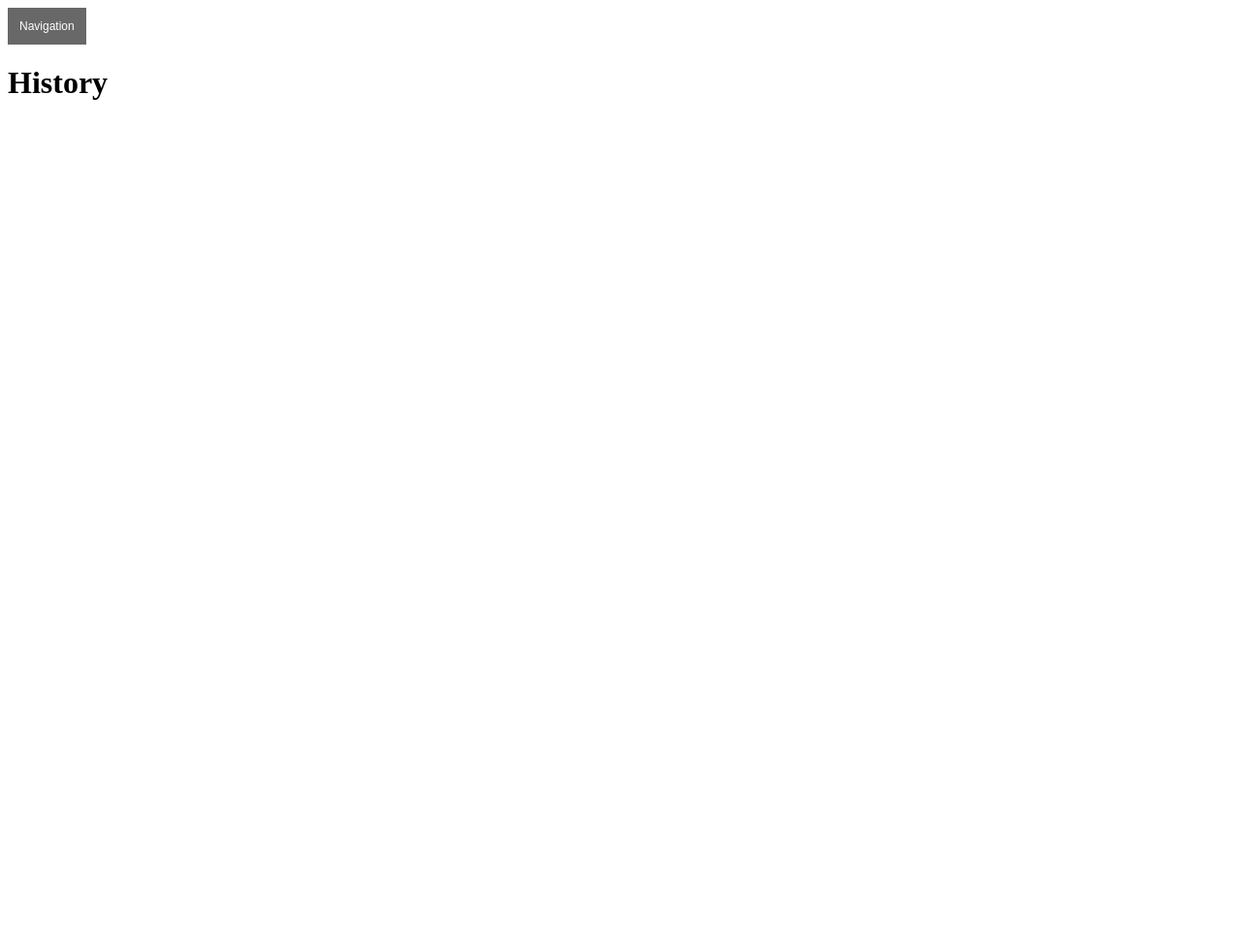
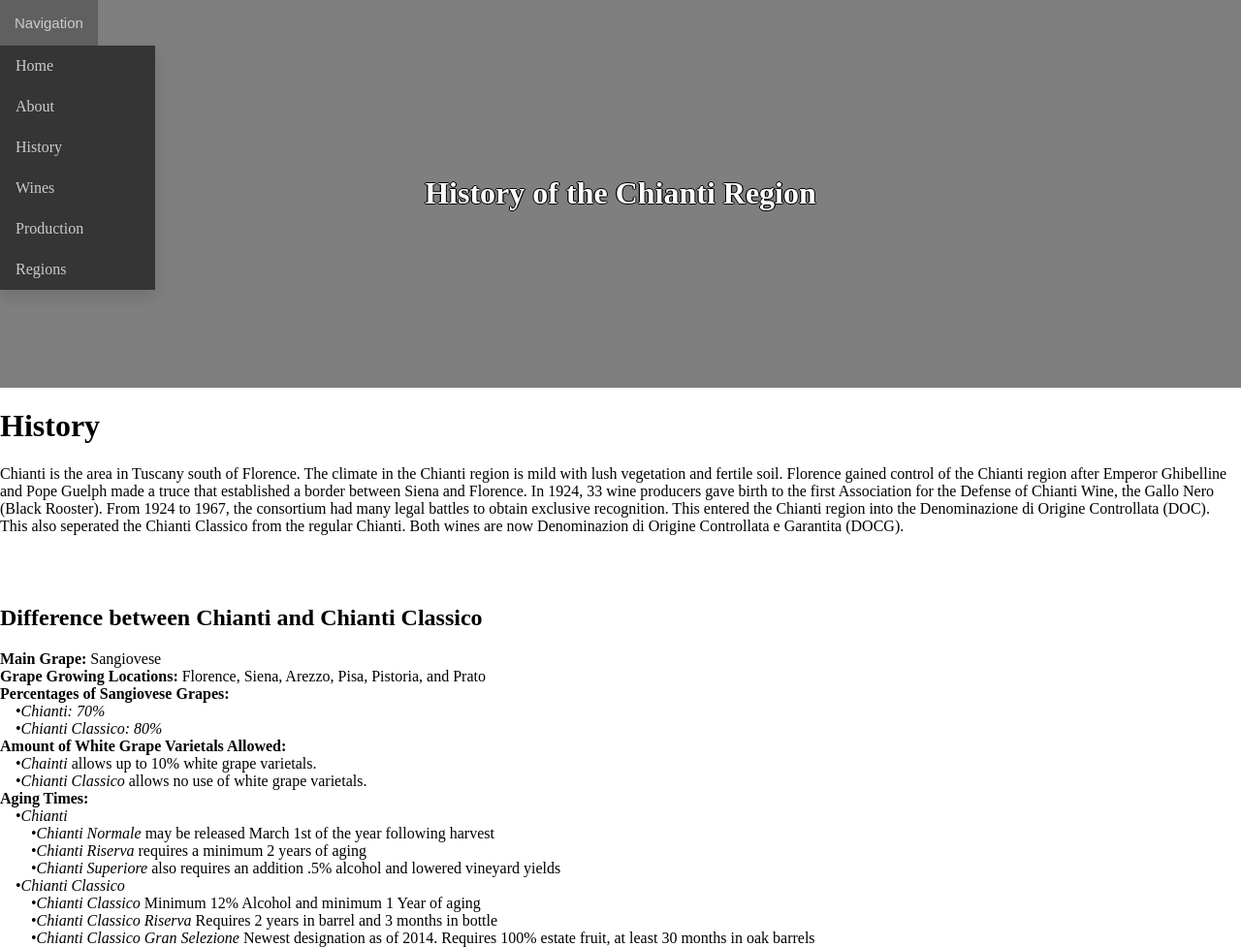
Before and after one commit to DroolSpittle/florenceCapstone, a plain HTML site: page history/history.html in a window 1280 px wide. Shown: the whole page at 97% size. Before the commit the page ends 800 px from the top, so only its background shows below. Drawn offline with Linux system fonts and the light colour scheme.

Commit message:
Added information as well as updating CSS

```diff
--- a/history/history.html
+++ b/history/history.html
@@ -8,6 +8,7 @@
         <title>Capstone Project - History</Title>
     </head>
     <body>
+        <div class="headerImage">
             <div class="dropdown">
                 <button class="dropbtn">Navigation</button>
                 <div class="dropDownContent">
@@ -19,6 +20,42 @@
                     <a href="../region/regions.html">Regions</a>
                 </div>
             </div>
+            <div class="headerText">
+                <h1>History of the Chianti Region</h1>
+            </div>
+        </div>
     <h1>History</h1>
+    <p>
+        Chianti is the area in Tuscany south of Florence. The climate in the Chianti region is mild with
+        lush vegetation and fertile soil. Florence gained control of the Chianti region after Emperor Ghibelline and
+        Pope Guelph made a truce that established a border between Siena and Florence. In 1924, 33 wine producers gave
+        birth to the first Association for the Defense of Chianti Wine, the Gallo Nero (Black Rooster). From 1924 to 1967,
+        the consortium had many legal battles to obtain exclusive recognition. This entered the Chianti region into the Denominazione di Origine Controllata
+        (DOC). This also seperated the Chianti Classico from the regular Chianti. Both wines are now Denominazion di Origine Controllata e Garantita (DOCG).
+    </p>
+    <!-- https://www.famigliacecchi.it/en/news/the-guide-to-chianti-classico-wine-history-terroir-and-passion/170 -->
+    <br>
+    <br>
+    <h2> Difference between Chianti and Chianti Classico</h2>
+    <p>
+        <strong>Main Grape:</strong> Sangiovese <br>
+        <strong>Grape Growing Locations:</strong> Florence, Siena, Arezzo, Pisa, Pistoria, and Prato <br>
+        <strong>Percentages of Sangiovese Grapes:</strong><br>
+        &emsp;&bull;<em>Chianti: 70%</em> <br>
+        &emsp;&bull;<em>Chianti Classico: 80%</em> <br>
+        <strong>Amount of White Grape Varietals Allowed:</strong><br>
+        &emsp;&bull;<em>Chainti</em> allows up to 10% white grape varietals. <br>
+        &emsp;&bull;<em>Chianti Classico</em> allows no use of white grape varietals. <br>
+        <strong>Aging Times:</strong><br>
+        &emsp;&bull;<em>Chianti</em><br>
+        &emsp;&emsp;&bull;<em>Chianti Normale</em> may be released March 1st of the year following harvest <br>
+        &emsp;&emsp;&bull;<em>Chianti Riserva</em> requires a minimum 2 years of aging <br>
+        &emsp;&emsp;&bull;<em>Chianti Superiore</em> also requires an addition .5% alcohol and lowered vineyard yields <br>
+        &emsp;&bull;<em>Chianti Classico</em><br>
+        &emsp;&emsp;&bull;<em>Chianti Classico</em> Minimum 12% Alcohol and minimum 1 Year of aging <br>
+        &emsp;&emsp;&bull;<em>Chianti Classico Riserva</em> Requires 2 years in barrel and 3 months in bottle <br>
+        &emsp;&emsp;&bull;<em>Chianti Classico Gran Selezione</em> Newest designation as of 2014. Requires 100% estate fruit, at least 30 months in oak barrels <br>
+    </p>
+    <!-- https://www.vignaioliamerica.com/best-chianti-classico/ -->
     </body>
 </html>
--- a/history/historyStyle.css
+++ b/history/historyStyle.css
@@ -2,8 +2,8 @@
 .dropbtn {
     background-color: rgb(5, 5, 5);
     color: white;
-    padding: 12px;
-    font-size: 12px;
+    padding: 15px;
+    font-size: 15px;
     border: none;
     opacity: 0.6;
 }
@@ -41,3 +41,41 @@
 
 /* Change the background color of the dropdown button when the dropdown content is shown */
 .dropdown:hover .dropbtn {background-color: rgba(3, 3, 3, 0.411);}
+
+/*Header Image with text*/
+body, html{
+    height: 100%;
+    margin: 0;
+}
+
+.headerImage{
+    /* The Image Used */
+    background-image: linear-gradient(rgba(0, 0, 0, 0.5),
+                     rgba(0, 0, 0, 0.5)
+                     ),
+                      url("#filler");
+
+    /*Height*/
+    height: 50%;
+
+    /*Center and scale the image nicely */
+    background-position: center;
+    background-repeat: no-repeat;
+    background-size: cover;
+    position: relative;
+}
+
+/*Place text in middle of image */
+.headerText {
+    text-align: center;
+    position: absolute;
+    top: 50%;
+    left: 50%;
+    transform: translate(-50%, -50%);
+    color: white;
+    text-shadow:
+        0.07em 0 black,
+        0 0.07em 0 black,
+        -0.07em 0 black,
+        0 -0.07em black;
+}
```
Also changed, not shown: about/about.html (+10 -1 lines), about/aboutStyle.css (+18 -0 lines), about/chianti.jpg (added), about/florence.jpg (added), about/wine.jpg (added). Lines whose indentation alone changed are shown as unchanged.
